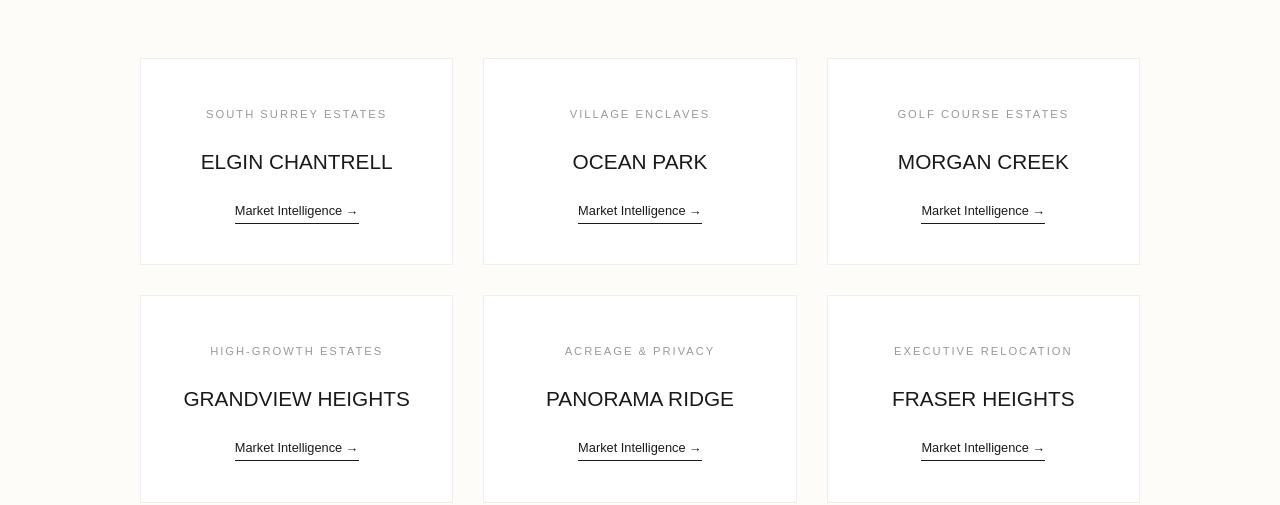
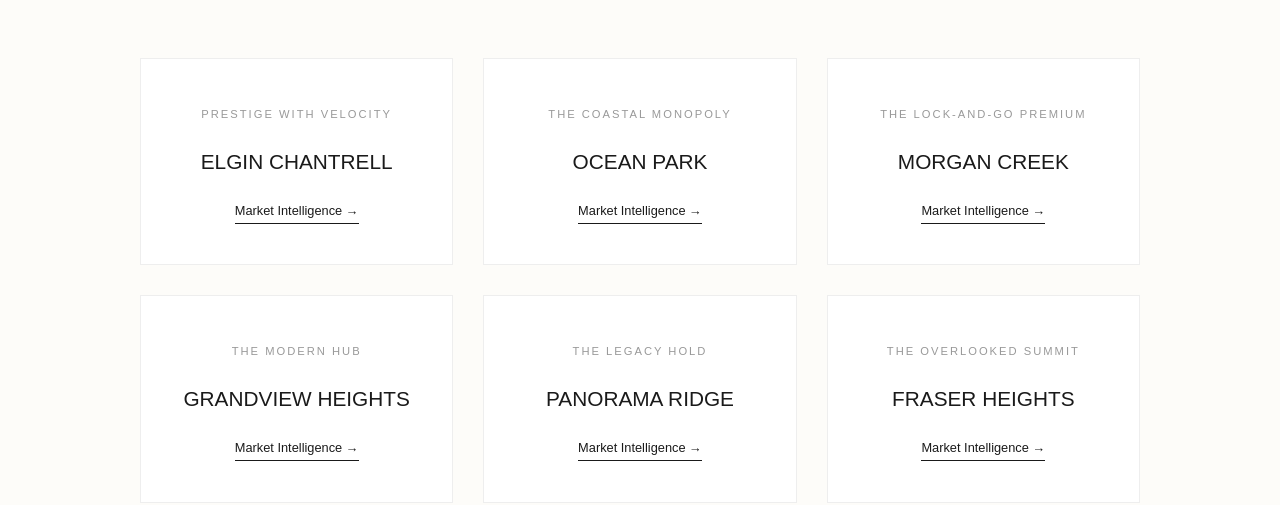
Before and after one commit to gvancouverhomes/tanvirbhupal-site, a Jekyll site: the page built from neighbourhoods.md, in a window 1280 px wide and 1243 px high. Shown: the part 337-842 px from the top of the window. Built offline with Jekyll 4.4.1, drawn with Linux system fonts in a browser that asks for light colours.

Commit message:
update neighbourhood subheadings

```diff
--- a/neighbourhoods.md
+++ b/neighbourhoods.md
@@ -14,7 +14,7 @@ permalink: /neighbourhoods/
 
       <article>
         <a href="/neighbourhoods/elgin-chantrell" style="display: block; padding: 40px; background: #fff; border: 1px solid #eee; text-decoration: none; color: #1a1a1a; text-align: center;">
-          <span style="font-size: 0.7rem; letter-spacing: 2px; color: #999; text-transform: uppercase;">South Surrey Estates</span>
+          <span style="font-size: 0.7rem; letter-spacing: 2px; color: #999; text-transform: uppercase;">Prestige with Velocity</span>
           <h2 style="font-size: 1.3rem; margin: 15px 0; font-weight: normal;">ELGIN CHANTRELL</h2>
           <span style="font-size: 0.8rem; border-bottom: 1px solid #1a1a1a; padding-bottom: 5px;">Market Intelligence →</span>
         </a>
@@ -22,7 +22,7 @@ permalink: /neighbourhoods/
 
       <article>
         <a href="/neighbourhoods/ocean-park" style="display: block; padding: 40px; background: #fff; border: 1px solid #eee; text-decoration: none; color: #1a1a1a; text-align: center;">
-          <span style="font-size: 0.7rem; letter-spacing: 2px; color: #999; text-transform: uppercase;">Village Enclaves</span>
+          <span style="font-size: 0.7rem; letter-spacing: 2px; color: #999; text-transform: uppercase;">The Coastal Monopoly</span>
           <h2 style="font-size: 1.3rem; margin: 15px 0; font-weight: normal;">OCEAN PARK</h2>
           <span style="font-size: 0.8rem; border-bottom: 1px solid #1a1a1a; padding-bottom: 5px;">Market Intelligence →</span>
         </a>
@@ -30,7 +30,7 @@ permalink: /neighbourhoods/
 
       <article>
         <a href="/neighbourhoods/morgan-creek" style="display: block; padding: 40px; background: #fff; border: 1px solid #eee; text-decoration: none; color: #1a1a1a; text-align: center;">
-          <span style="font-size: 0.7rem; letter-spacing: 2px; color: #999; text-transform: uppercase;">Golf Course Estates</span>
+          <span style="font-size: 0.7rem; letter-spacing: 2px; color: #999; text-transform: uppercase;">The Lock-and-go Premium</span>
           <h2 style="font-size: 1.3rem; margin: 15px 0; font-weight: normal;">MORGAN CREEK</h2>
           <span style="font-size: 0.8rem; border-bottom: 1px solid #1a1a1a; padding-bottom: 5px;">Market Intelligence →</span>
         </a>
@@ -38,14 +38,14 @@ permalink: /neighbourhoods/
 
       <article>
         <a href="/neighbourhoods/grandview-heights" style="display: block; padding: 40px; background: #fff; border: 1px solid #eee; text-decoration: none; color: #1a1a1a; text-align: center;">
-          <span style="font-size: 0.7rem; letter-spacing: 2px; color: #999; text-transform: uppercase;">High-Growth Estates</span>
+          <span style="font-size: 0.7rem; letter-spacing: 2px; color: #999; text-transform: uppercase;">The Modern Hub</span>
           <h2 style="font-size: 1.3rem; margin: 15px 0; font-weight: normal;">GRANDVIEW HEIGHTS</h2>
           <span style="font-size: 0.8rem; border-bottom: 1px solid #1a1a1a; padding-bottom: 5px;">Market Intelligence →</span>
         </a>
       </article>
       <article>
         <a href="/neighbourhoods/panorama-ridge" style="display: block; padding: 40px; background: #fff; border: 1px solid #eee; text-decoration: none; color: #1a1a1a; text-align: center;">
-          <span style="font-size: 0.7rem; letter-spacing: 2px; color: #999; text-transform: uppercase;">Acreage & Privacy</span>
+          <span style="font-size: 0.7rem; letter-spacing: 2px; color: #999; text-transform: uppercase;">The Legacy Hold</span>
           <h2 style="font-size: 1.3rem; margin: 15px 0; font-weight: normal;">PANORAMA RIDGE</h2>
           <span style="font-size: 0.8rem; border-bottom: 1px solid #1a1a1a; padding-bottom: 5px;">Market Intelligence →</span>
         </a>
@@ -53,7 +53,7 @@ permalink: /neighbourhoods/
 
       <article>
         <a href="/neighbourhoods/fraser-heights" style="display: block; padding: 40px; background: #fff; border: 1px solid #eee; text-decoration: none; color: #1a1a1a; text-align: center;">
-          <span style="font-size: 0.7rem; letter-spacing: 2px; color: #999; text-transform: uppercase;">Executive Relocation</span>
+          <span style="font-size: 0.7rem; letter-spacing: 2px; color: #999; text-transform: uppercase;">The Overlooked Summit</span>
           <h2 style="font-size: 1.3rem; margin: 15px 0; font-weight: normal;">FRASER HEIGHTS</h2>
           <span style="font-size: 0.8rem; border-bottom: 1px solid #1a1a1a; padding-bottom: 5px;">Market Intelligence →</span>
         </a>
```
